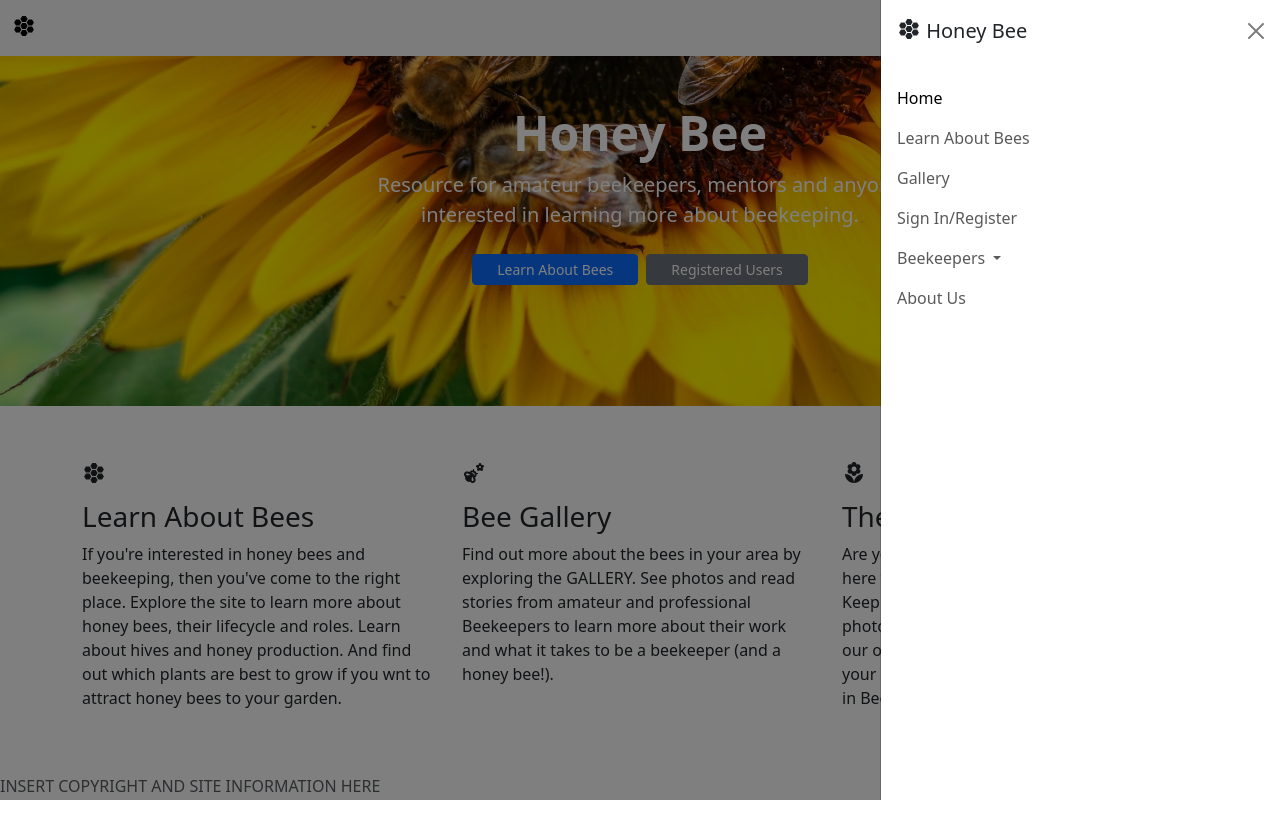
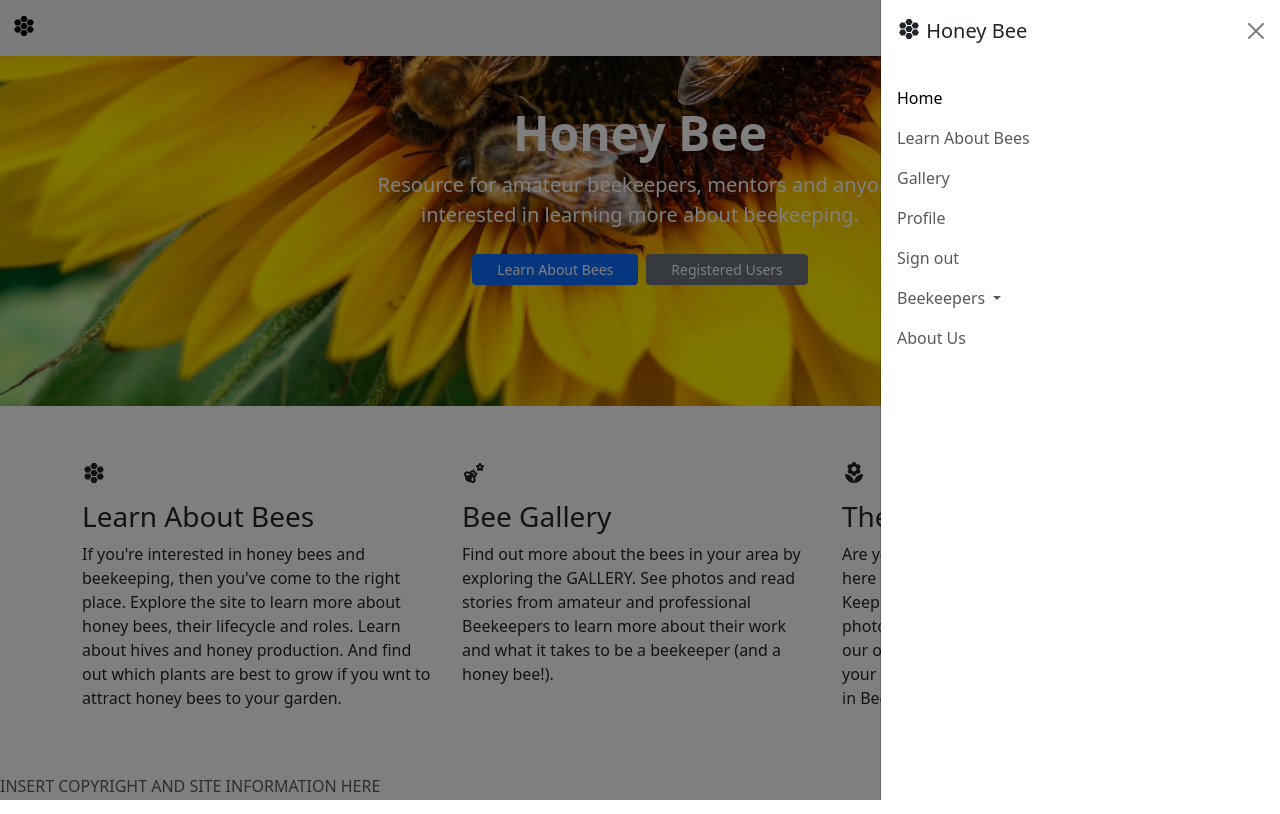
Before and after one commit to mikiburgess/MP3-Honey-Bee, a Flask app: page / in a window 1280 px wide, after a click that opens the changed part. Run offline with Flask 3, Linux system fonts and the light colour scheme; the visitor is signed in with stand-in values (Sample User, id 1); some libraries are stand-ins or nearby versions.

Commit message:
UPDATE: Add Sign Out functionality
Sign out user and remove session cookies

```diff
--- a/app.py
+++ b/app.py
@@ -46,18 +46,31 @@ def signin():
             # ensure hashed password matches user input
             if check_password_hash(existing_user["password"], request.form.get("password")):
                 session["user"] = request.form.get("username").lower()
-                flash("Welcome, {}".format(request.form.get("username").lower()))
+                session["beekeeper"] = existing_user["beekeeper"]
+                if session["beekeeper"]:
+                    flash(f"Welcome back, Beekeeper {session['user']}")
+                else:
+                    flash(f"Welcome back, {session['user']}")
                 return redirect(url_for("home", username=session["user"]))
             else:
                 # invalid password match
                 flash("Incorrect Username and/or Password")
-                return redirect(url_for("login"))
+                return redirect(url_for("signin"))
         else:
             # username doesn't exist
             flash("Incorrect Username and/or Password")
             return redirect(url_for("signin"))
 
     return render_template("signin.html")
+
+
+@app.route("/signout")
+def signout():
+    # remove user from session cookies
+    flash("You have been logged out")
+    session.pop("user")
+    session.pop("beekeeper")
+    return redirect(url_for("home"))
 
 
 @app.route("/register", methods=["GET", "POST"])
--- a/templates/base.html
+++ b/templates/base.html
@@ -45,20 +45,24 @@
                             <li class="navitem"><a class="nav-link active" aria-current="page" href="{{ url_for('home') }}">Home</a></li>
                             <li class="navitem"><a class="nav-link" href="#" aria-disabled="true">Learn About Bees</a></li>
                             <li class="navitem"><a class="nav-link" href="#" aria-disabled="true">Gallery</a></li>
-                            <li class="navitem"><a class="nav-link" href="{{ url_for('signin') }}">Sign In/Register</a>
-                            </li>
+                            {% if session.user %}
+                            <li class="navitem"><a class="nav-link" href="">Profile</a></li>
+                            <li class="navitem"><a class="nav-link" href="{{ url_for('signout') }}">Sign out</a></li>
+                            {% else %}
+                            <li class="navitem"><a class="nav-link" href="{{ url_for('signin') }}">Sign In/Register</a></li>
+                            {% endif %}
+                            {% if session.beekeeper %}
                             <li class="nav-item dropdown">
                                 <a class="nav-link dropdown-toggle" role="button" href="#" id="navbarDropdownMenuLink"
                                     data-bs-toggle="dropdown" aria-haspopup="true" aria-expanded="false">
                                     Beekeepers
                                 </a>
                                 <ul class="dropdown-menu" aria-labelledby="navbarDropdownMenuLink">
-                                    <li><a class="dropdown-item" href="#">My Profile</a></li>
                                     <li><a class="dropdown-item" href="#">Record New Hive Inspection</a></li>
                                     <li><a class="dropdown-item" href="#">View Hive Inspections</a></li>
                                 </ul>
                             </li>
-
+                            {% endif %}
                             <li class="navitem"><a class="nav-link" href="#">About Us</a></li>
                         </ul>
 
```
